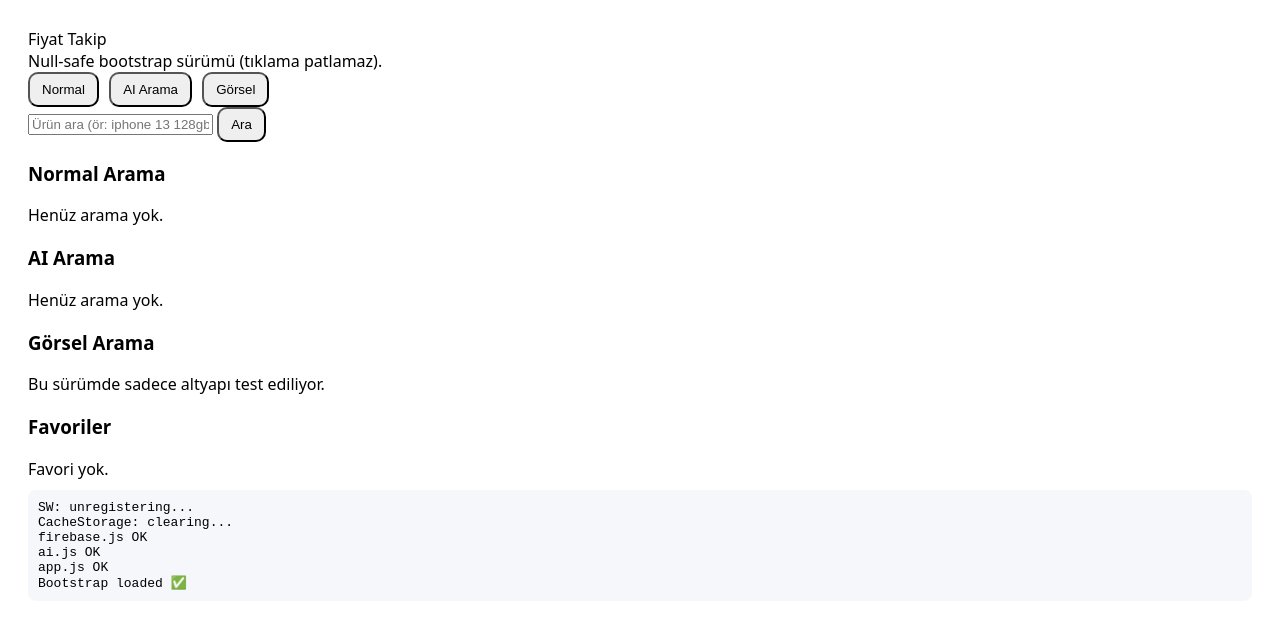
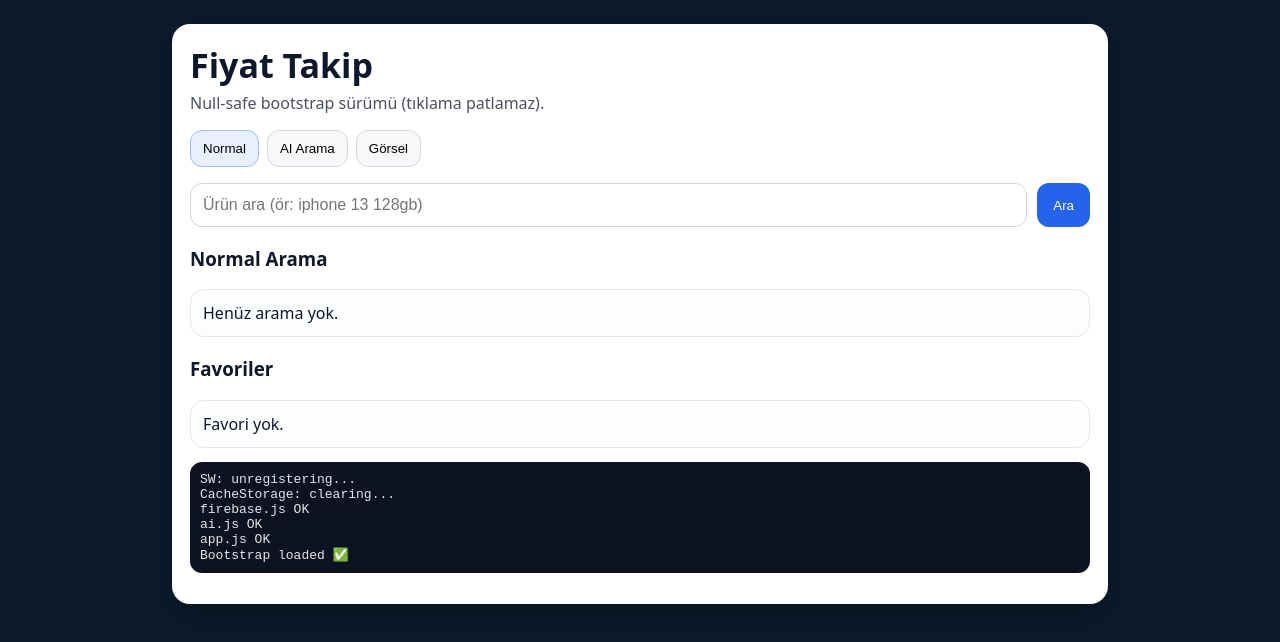
Before and after one commit to fiyattakip/fiyattakip.github.io, a plain HTML site: page index.html in a window 1280 px wide. Drawn offline with Linux system fonts and the light colour scheme.

Commit message:
styles.css

```diff
--- a/styles.css
+++ b/styles.css
@@ -1,3 +1,15 @@
-body{font-family:system-ui;padding:20px}
-button{margin-right:6px;padding:8px 12px;border-radius:10px}
-pre{margin-top:10px;background:#f5f7fa;padding:10px;border-radius:8px}
+body{margin:0;font-family:system-ui,-apple-system,BlinkMacSystemFont,sans-serif;background:#0b1b2b;color:#0f172a}
+.container{max-width:900px;margin:24px auto;background:#fff;border-radius:18px;padding:18px;box-shadow:0 10px 30px rgba(0,0,0,.25)}
+.hdr .title{font-size:34px;font-weight:800}
+.hdr .subtitle{opacity:.75;margin-top:4px}
+.tabs{display:flex;gap:8px;margin:16px 0}
+.tab{border:1px solid #d0d7de;background:#f6f8fa;padding:10px 12px;border-radius:12px;cursor:pointer}
+.tab.active{background:#e8f0ff;border-color:#9bbcff}
+.search{display:flex;gap:10px}
+.search input{flex:1;border:1px solid #d0d7de;border-radius:12px;padding:12px;font-size:16px}
+.search button{border:0;background:#2563eb;color:#fff;border-radius:12px;padding:12px 16px;cursor:pointer}
+.panel{margin-top:14px}
+.panel.hidden{display:none}
+.card{border:1px solid #e5e7eb;border-radius:14px;padding:12px;background:#fbfdff}
+.fav{margin-top:16px}
+.debug{margin-top:14px;background:#0b1220;color:#e5e7eb;border-radius:12px;padding:10px;min-height:70px;white-space:pre-wrap}
```
